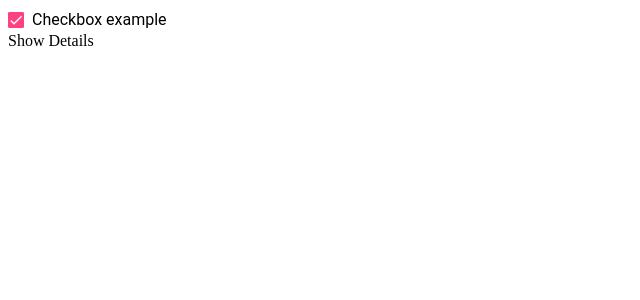
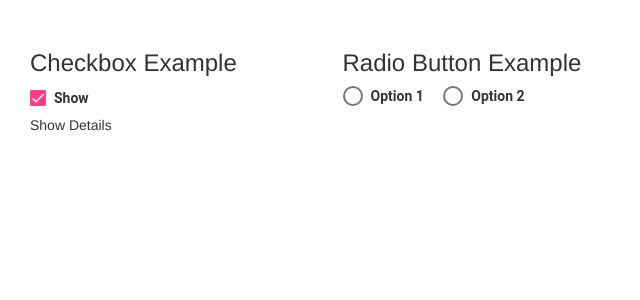
Before and after one commit to rupalimarwadi/material-demo, an Angular app: page / in a window 1280 px wide. Shown: the top 300 px of the page, without its empty margins (0-640 px from the left). Built offline with nearby package versions, Linux system fonts and the light colour scheme.

Commit message:
Radio button example

```diff
--- a/src/app/app.component.css
+++ b/src/app/app.component.css
@@ -0,0 +1,3 @@
+.row {
+    padding: 30px !important;
+}
--- a/src/app/app.component.html
+++ b/src/app/app.component.html
@@ -1,4 +1,21 @@
-<mat-checkbox #showDiv [value]="value" [checked]="isChecked" (change)="onChange($event)"> Checkbox example
-</mat-checkbox>
+<div class="row">
+  <!-- checkbox example -->
+  <div class="col-lg-3">
+    <h3> Checkbox Example</h3>
+    <mat-checkbox #showDiv [value]="value" [checked]="isChecked" (change)="onChange($event)"> Show
+    </mat-checkbox>
+    <div *ngIf="showDiv.checked"> Show Details </div>
+  </div>
+  <div class="col-lg-3">
+    <!-- Radio button example -->
+    <h3> Radio Button Example</h3>
+    <mat-radio-group aria-label="Select an option">
+      <mat-radio-button value="1">Option 1</mat-radio-button> &nbsp;&nbsp;&nbsp;
+      <mat-radio-button value="2">Option 2</mat-radio-button>
+    </mat-radio-group>
+  </div>
+</div>
 
-<div *ngIf="showDiv.checked"> Show Details </div>
+<link rel="stylesheet" href="https://maxcdn.bootstrapcdn.com/bootstrap/3.4.1/css/bootstrap.min.css">
+<script src="https://ajax.googleapis.com/ajax/libs/jquery/3.5.1/jquery.min.js"></script>
+<script src="https://maxcdn.bootstrapcdn.com/bootstrap/3.4.1/js/bootstrap.min.js"></script>
--- a/src/app/app.module.ts
+++ b/src/app/app.module.ts
@@ -7,6 +7,8 @@ import { NoopAnimationsModule } from '@angular/platform-browser/animations';
 import { AppRoutingModule } from './app-routing.module';
 import { AppComponent } from './app.component';
 import { MatCheckboxModule } from '@angular/material/checkbox';
+import { MatRadioModule } from '@angular/material/radio';
+
 
 
 @NgModule({
@@ -18,6 +20,7 @@ import { MatCheckboxModule } from '@angular/material/checkbox';
     AppRoutingModule,
     NoopAnimationsModule,
     MatCheckboxModule,
+    MatRadioModule,
   ],
   providers: [],
   bootstrap: [AppComponent]
```
